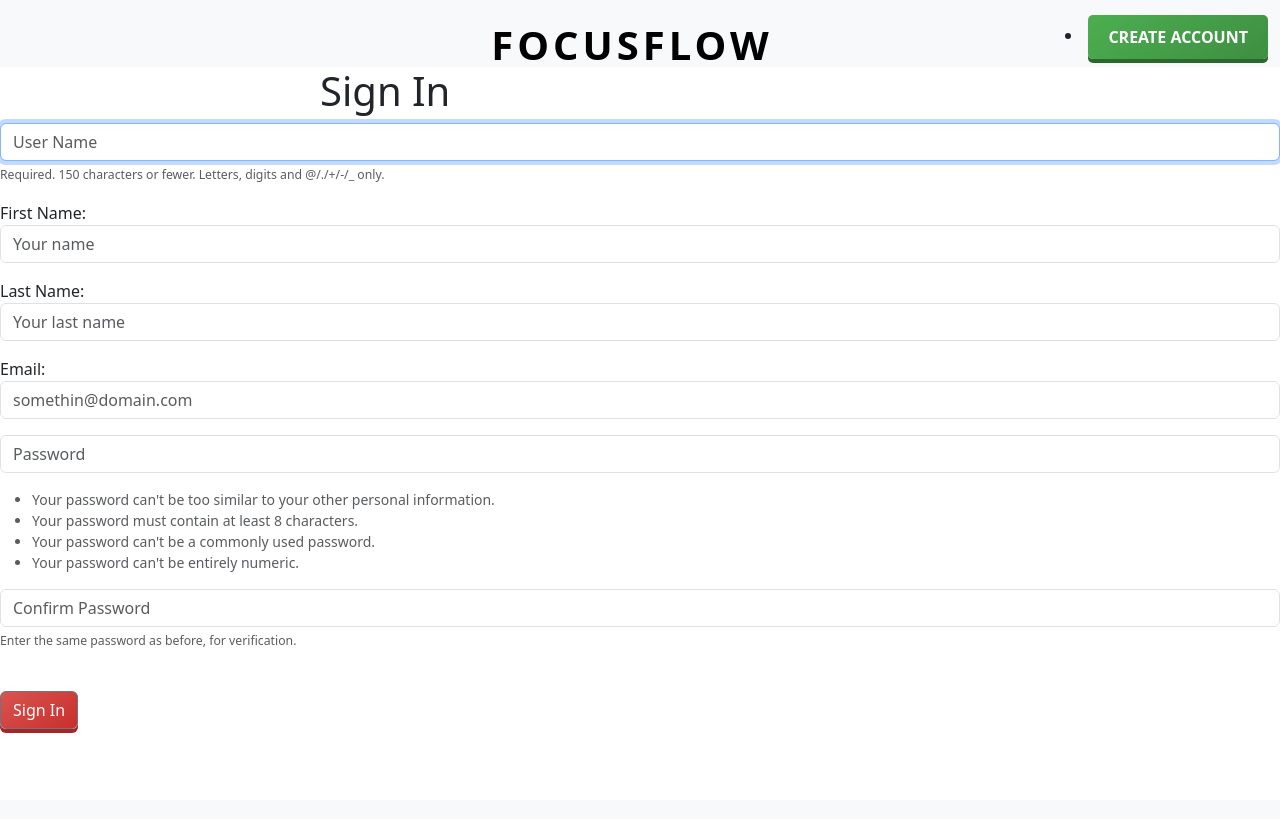
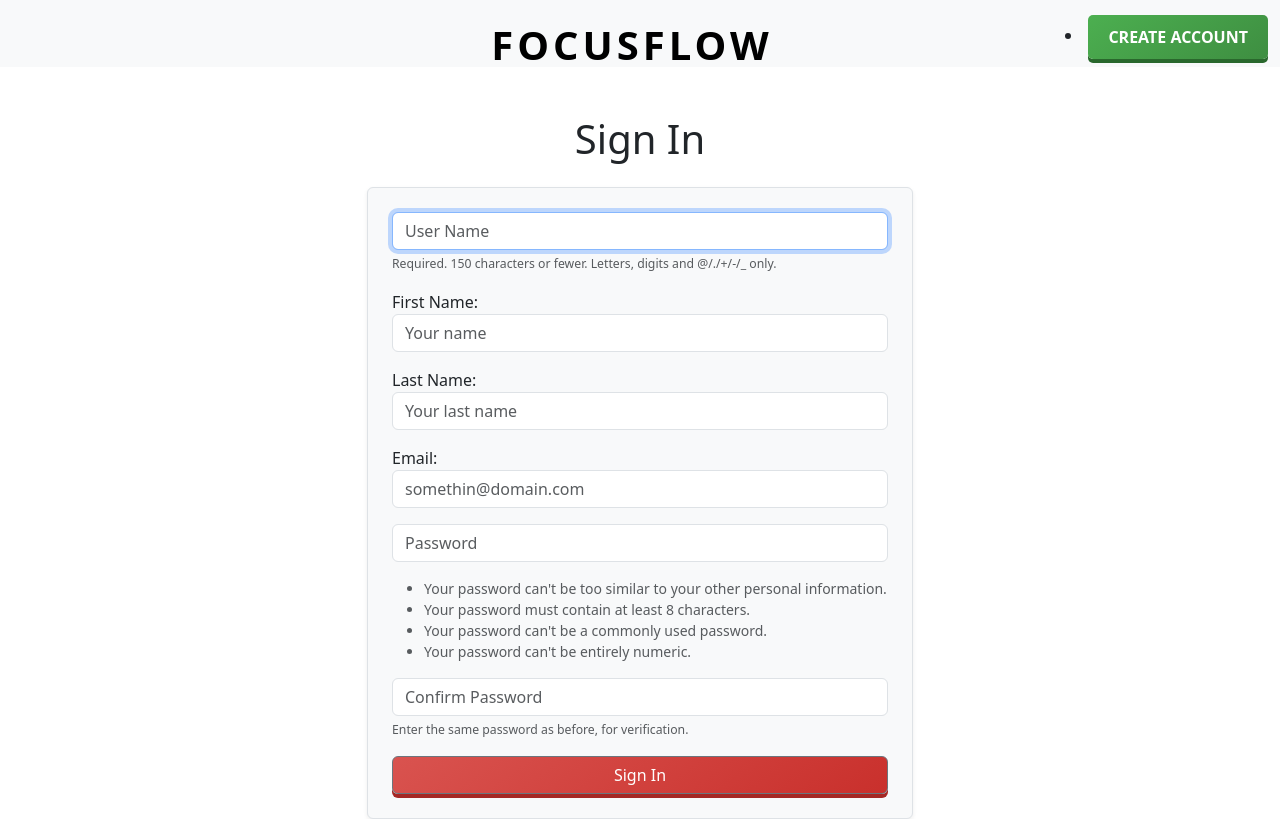
Before and after one commit to KaceyStarr/CSCI3340, a Django app: page /register/ in a window 1280 px wide. Before the commit the page ends 733 px from the top, so only its background shows below. Run offline with Django 5.2, Linux system fonts and the light colour scheme.

Commit message:
registerHTML11/21

```diff
--- a/app/templates/register.html
+++ b/app/templates/register.html
@@ -1,26 +1,34 @@
-{%extends 'base.html'%}
-{%block content%}
-<div class ="col-md-6 offset-md-3">
-<h1> Sign In </h1>
+{% extends 'base.html' %}
+{% block content %}
+<div class="container mt-5">
+    <div class="row justify-content-center">
+        <div class="col-md-6">
+            <div class="text-center mb-4">
+                <h1>Sign In</h1>
             </div>
-<form method="POST" action="">
+            <form method="POST" action="" class="border p-4 rounded shadow-sm bg-light">
                 {% csrf_token %}
                 {% if form.errors %}
                     <div class="alert alert-warning alert-dismissible fade show" role="alert">
-			  Your Form Has Errors
+                        <strong>Oops!</strong> Your form has some errors:
+                        <ul class="mb-0">
                             {% for field in form %}
                                 {% if field.errors %}
-			  		{{ field.errors }}
+                                    <li>{{ field.errors|join:", " }}</li>
                                 {% endif %}
                             {% endfor %}
+                        </ul>
                         <button type="button" class="btn-close" data-bs-dismiss="alert" aria-label="Close"></button>
                     </div>
                 {% endif %}
 
                 {{ form.as_p }}
-	<br/>
+
+                <div class="d-grid">
                     <button type="submit" class="btn btn-secondary">Sign In</button>
+                </div>
             </form>
-
+        </div>
+    </div>
 </div>
 {% endblock %}
```
Lines whose indentation alone changed are shown as unchanged.
